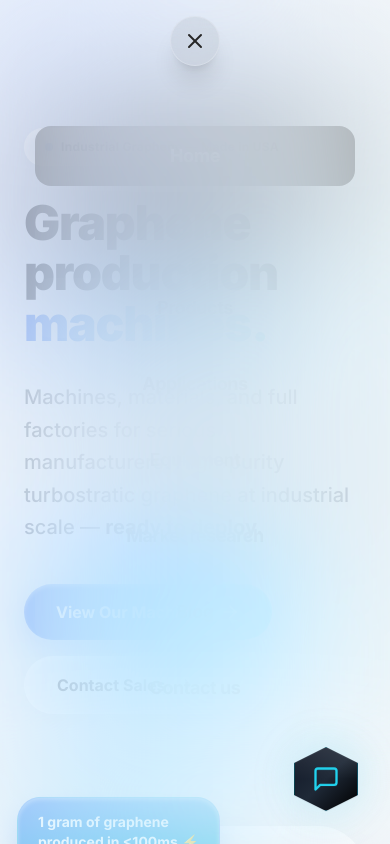
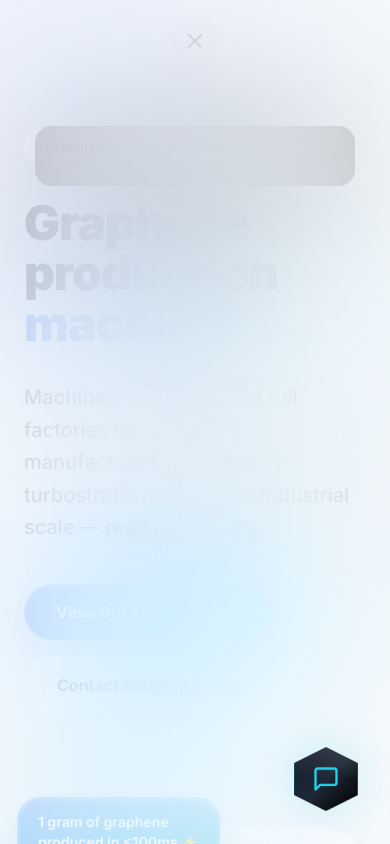
Before and after one commit to USA-graphene/website, a Next.js app: page / in a window 390 px wide. Both pictures are taken after a click on the button 195 px from the left and 41 px from the top of the page. Shown: the top 844 px of the page. Built offline with nearby package versions, Linux system fonts and the light colour scheme.

Commit message:
fix: resolve mobile menu disappearing bug and increase overlay z-index

```diff
--- a/components/Header.tsx
+++ b/components/Header.tsx
@@ -21,9 +21,14 @@ export default function Header() {
   const [isLightPage, setIsLightPage] = useState(false)
   const [isOpen, setIsOpen] = useState(false)
 
+  // Detect if the current page is the Home page
   useEffect(() => {
     setIsLightPage(pathname === '/')
-    setIsOpen(false) // Close menu on route change
+  }, [pathname])
+
+  // Only close the menu when the pathname actually changes (navigation occurs)
+  useEffect(() => {
+    setIsOpen(false)
   }, [pathname])
 
   const textColor = isLightPage ? 'text-neutral-800' : 'text-white/90'
@@ -84,9 +89,9 @@ export default function Header() {
       </div>
 
       {/* Mobile Liquid Glass Overlay */}
-      <div className={`lg:hidden fixed inset-0 z-[-1] transition-all duration-700 ease-[cubic-bezier(0.23,1,0.32,1)]
+      <div className={`lg:hidden fixed inset-0 z-[100] transition-all duration-700 ease-[cubic-bezier(0.23,1,0.32,1)]
                       ${isOpen ? 'opacity-100 translate-y-0 pointer-events-auto' : 'opacity-0 -translate-y-full pointer-events-none'}`}>
-        <div className={`absolute inset-0 ${isLightPage ? 'bg-white/40' : 'bg-black/40'} backdrop-blur-[80px] saturate-[200%]`} />
+        <div className={`absolute inset-0 ${isLightPage ? 'bg-white/60' : 'bg-black/70'} backdrop-blur-[80px] saturate-[200%]`} />
 
         <nav className="flex flex-col items-center justify-center h-full gap-4 px-6">
           {navItems.map((item, i) => (
```
